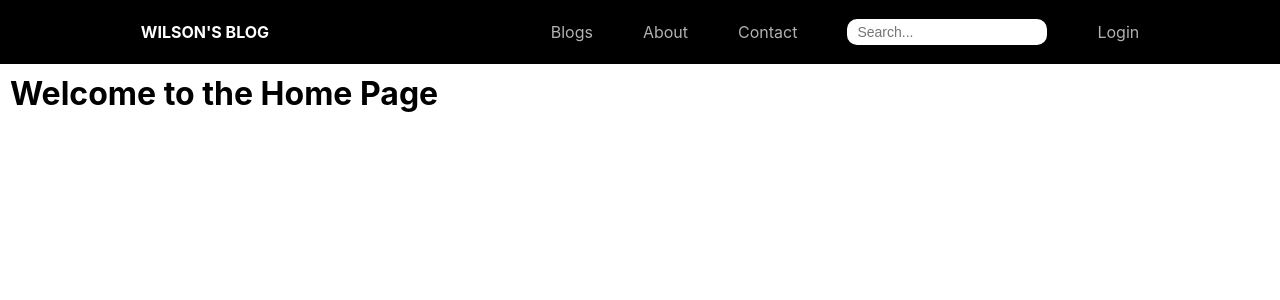
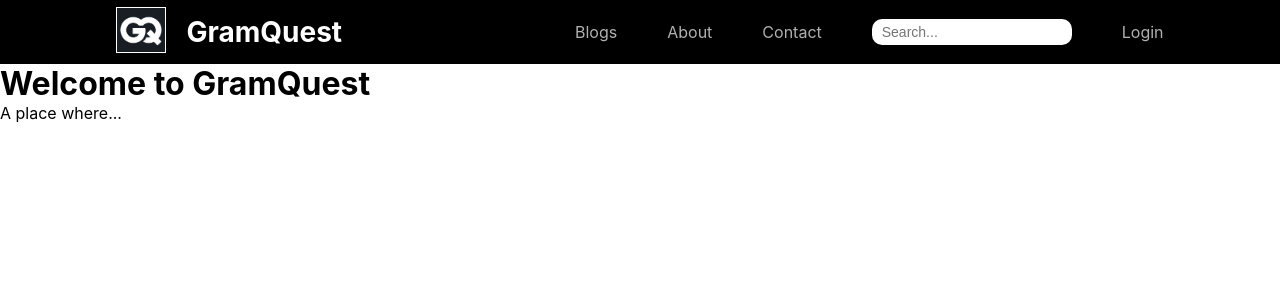
Before and after one commit to zyrephus/wilsons-blog, a React (Create React App) app in the folder client/: page / in a window 1280 px wide. Shown: the top 300 px of the page. Built offline with nearby package versions, Linux system fonts and the light colour scheme.

Commit message:
Frontend work

```diff
--- a/client/src/App.css
+++ b/client/src/App.css
@@ -7,10 +7,20 @@ body {
     min-height: 100vh;
 }
 
-h1 {
+/* index.js */
+
+
+/* blogs.js */
+.blogs-title {
     color: black;
-    padding-left: 10px;
-    padding-top: 10px;
+    padding-left: 150px;
+    padding-top: 25px;
+}
+
+hr {
+    width: 80%; /* Adjust the width as needed */
+    border-bottom: 1px solid darkgray;
+    margin: 20px auto; /* Center the line */
 }
 
 /* login.js */
--- a/client/src/components/Navbar/index.js
+++ b/client/src/components/Navbar/index.js
@@ -1,12 +1,16 @@
 import React from "react";
 import { Link } from 'react-router-dom';
 import './navbar.css';
+import logo from '../../assets/logo.png';
 
-function Navbar(props) {
+function Navbar() {
     return (
         <nav className="nav">
-            <Link to="./" className="home-link">Wilson's Blog</Link>
-            <ul>
+            <ul id = "one">
+                <li><img src={logo} alt="Logo" className="logo"/></li>
+                <li><Link to="./" className="home-link">GramQuest</Link></li>
+            </ul>
+            <ul id = "two">
                 <li><Link to="./blogs" className="main-links">Blogs</Link></li>
                 <li><Link to="/about" className="main-links">About</Link></li>
                 <li><Link to="/contact" className="main-links">Contact</Link></li>
--- a/client/src/components/Navbar/navbar.css
+++ b/client/src/components/Navbar/navbar.css
@@ -27,12 +27,24 @@ nav li {
     align-self: center;
 }
 
+.logo {
+    width: 5rem;
+    border: 1px solid #ffffff;
+}
+
 .home-link {
-    text-transform: uppercase;
+    font-size: 175%;
     font-weight: bold;
     color: white;
 }
-ul {
+#one {
+    display: flex;
+    list-style: none; /* Removes bullet points */
+    padding: 0; /* This removes default padding */
+    gap: 2rem;
+}
+
+#two {
     display: flex;
     list-style: none; /* Removes bullet points */
     padding: 0; /* This removes default padding */
--- a/client/src/components/post.css
+++ b/client/src/components/post.css
@@ -1,5 +1,5 @@
 .post {
-    margin: 25px 25px;
+    margin: 25px 150px;
     padding: 10px 15px 15px 15px;
     background-color: rgb(237, 237, 237);
     border: 2px solid darkgray;
--- a/client/src/pages/blogs.js
+++ b/client/src/pages/blogs.js
@@ -1,10 +1,12 @@
 import React from "react";
 import Post from "../components/post";
+import '../App.css';
 
 const Blogs = () => {
     return (
         <div>
-            <h1>Welcome to the Blog Page</h1>
+            <h1 className="blogs-title">Latest Blogs</h1>
+            <hr />
             <Post></Post>
             <Post></Post>
             <Post></Post>
--- a/client/src/pages/index.js
+++ b/client/src/pages/index.js
@@ -3,7 +3,8 @@ import React from "react";
 const Home = () => {
     return (
         <div className="home-container">
-            <h1 className="welcome-text">Welcome to the Home Page</h1>
+            <h1 className="welcome-text">Welcome to GramQuest</h1>
+            <p>A place where...</p>
         </div>
     );
 };
```
Also changed, not shown: client/src/assets/logo.png (added).
